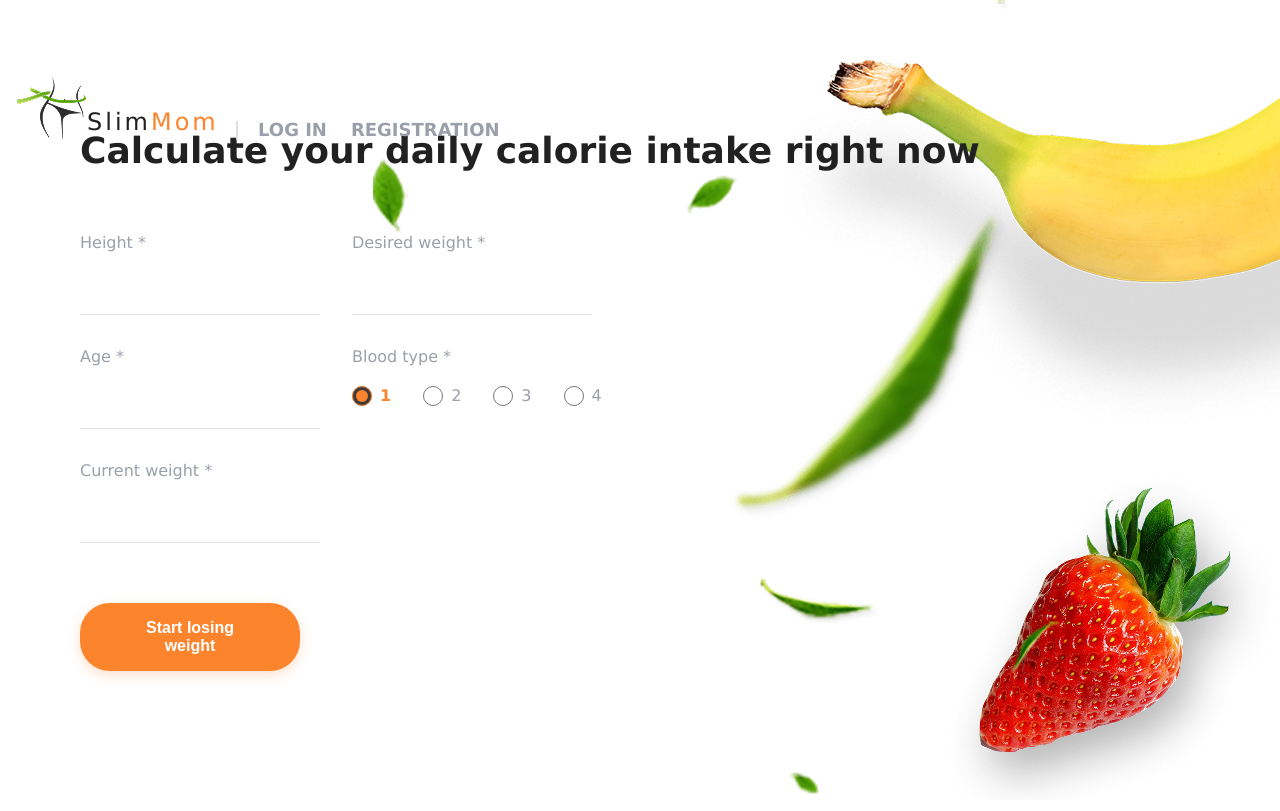
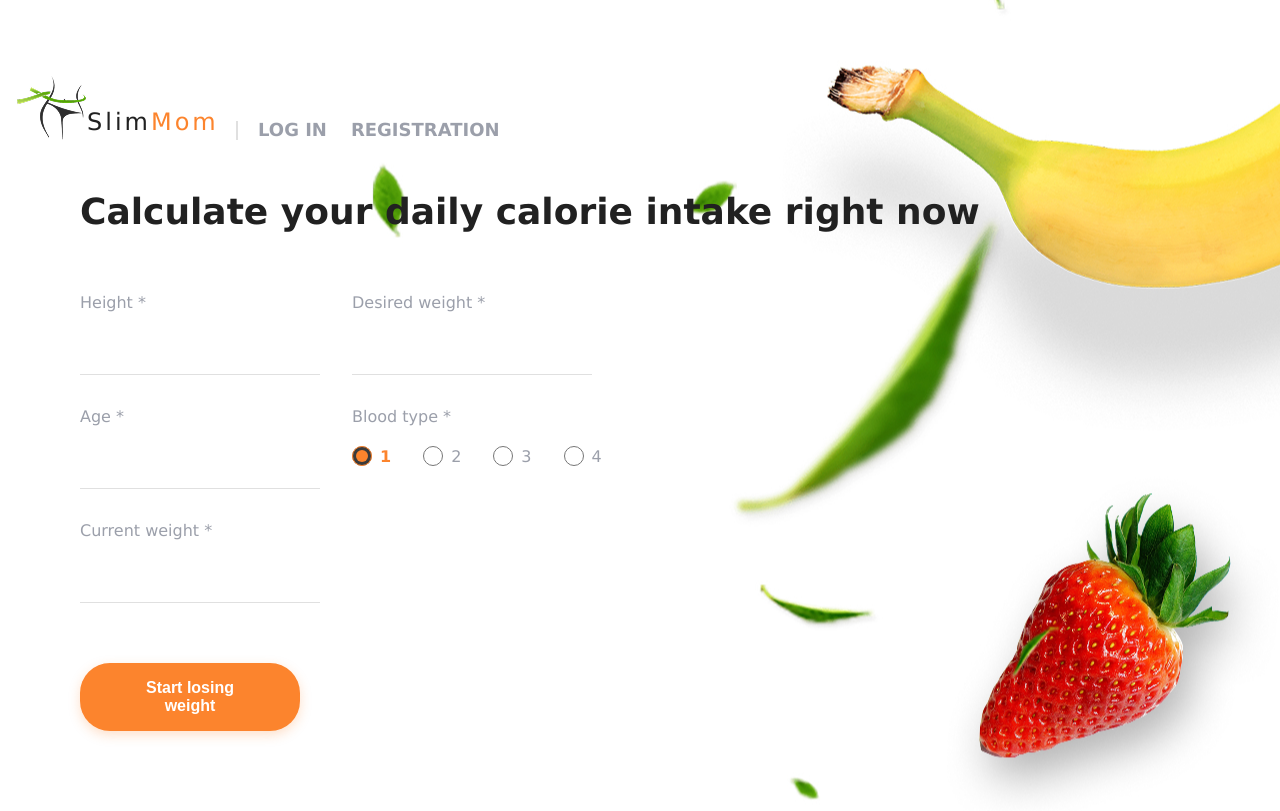
Before and after one commit to OzgenGuler/SlimMom-Frontend-2, a React (Vite) app: page / in a window 1280 px wide. Built offline with nearby package versions, Linux system fonts and the light colour scheme.

Commit message:
paddingTop added

```diff
--- a/src/pages/PublicCalculator/PublicCalculator.module.css
+++ b/src/pages/PublicCalculator/PublicCalculator.module.css
@@ -15,6 +15,7 @@
     position: relative;
     flex: 1;
     z-index: 10;
+
 }
 
 .title {
@@ -368,10 +369,10 @@
         width: 100%;
         flex-shrink: 0;
         padding: 40px;
-        /* background-color: #FFFFFF; */
         border-radius: 0;
         position: relative;
         z-index: 15;
+        padding-top: 150px;
     }
 
     .title {
```
Also changed, not shown: 1 other file (tests, documents, lock files or other folders).
